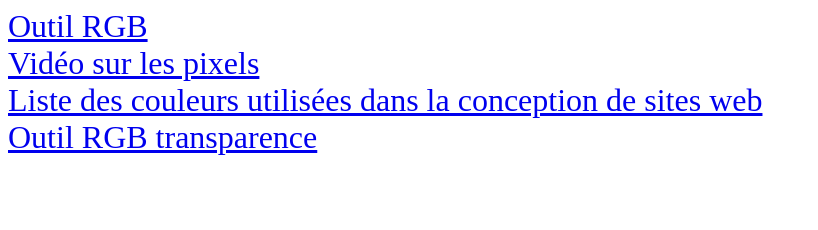
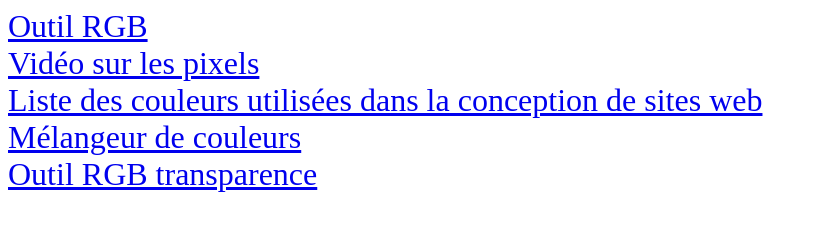
Before and after one commit to Ludwig-SCHAFER/PIXELS, a plain HTML site: page index.htm in a window 1280 px wide. Shown: the whole page, without its empty margins (0-818 px from the left). Drawn offline with Linux system fonts and the light colour scheme.

Commit message:
Add files via upload

```diff
--- a/index.htm
+++ b/index.htm
@@ -9,6 +9,7 @@
 <a href="https://ludwig-schafer.github.io/PIXELS/rgb.htm">Outil RGB</a><br />
 <a href="https://www.youtube.com/watch?v=BYRId0YU8sw">Vidéo sur les pixels</a><br />
 <a href="https://drafts.csswg.org/css-color/#named-colors">Liste des couleurs utilisées dans la conception de sites web</a><br />
+<a href="https://meyerweb.com/eric/tools/color-blend/#FF0000:FFFF00::rgbd">Mélangeur de couleurs</a><br />
 <a href="https://ludwig-schafer.github.io/PIXELS/alpha.htm">Outil RGB transparence</a><br />
 	</body>
 </html>
```
